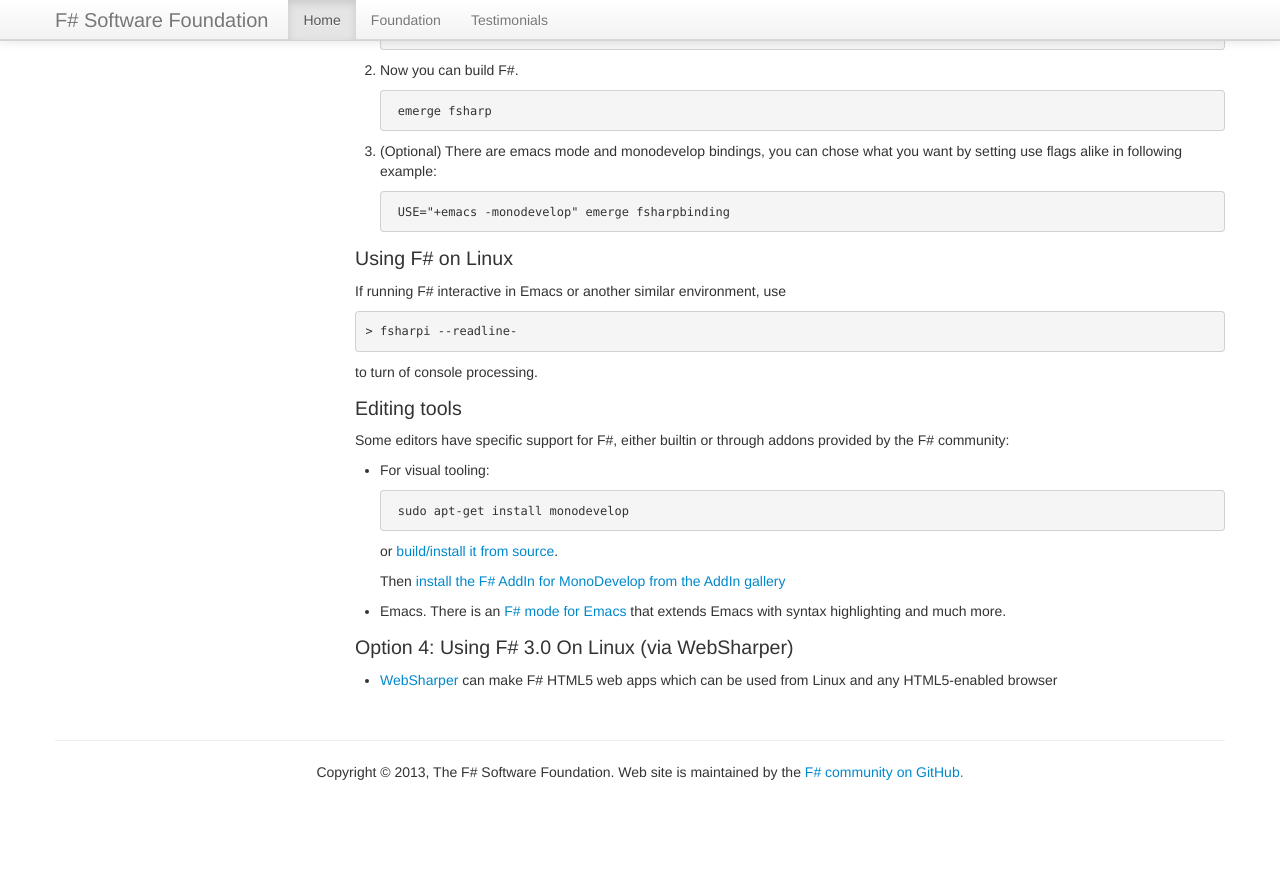
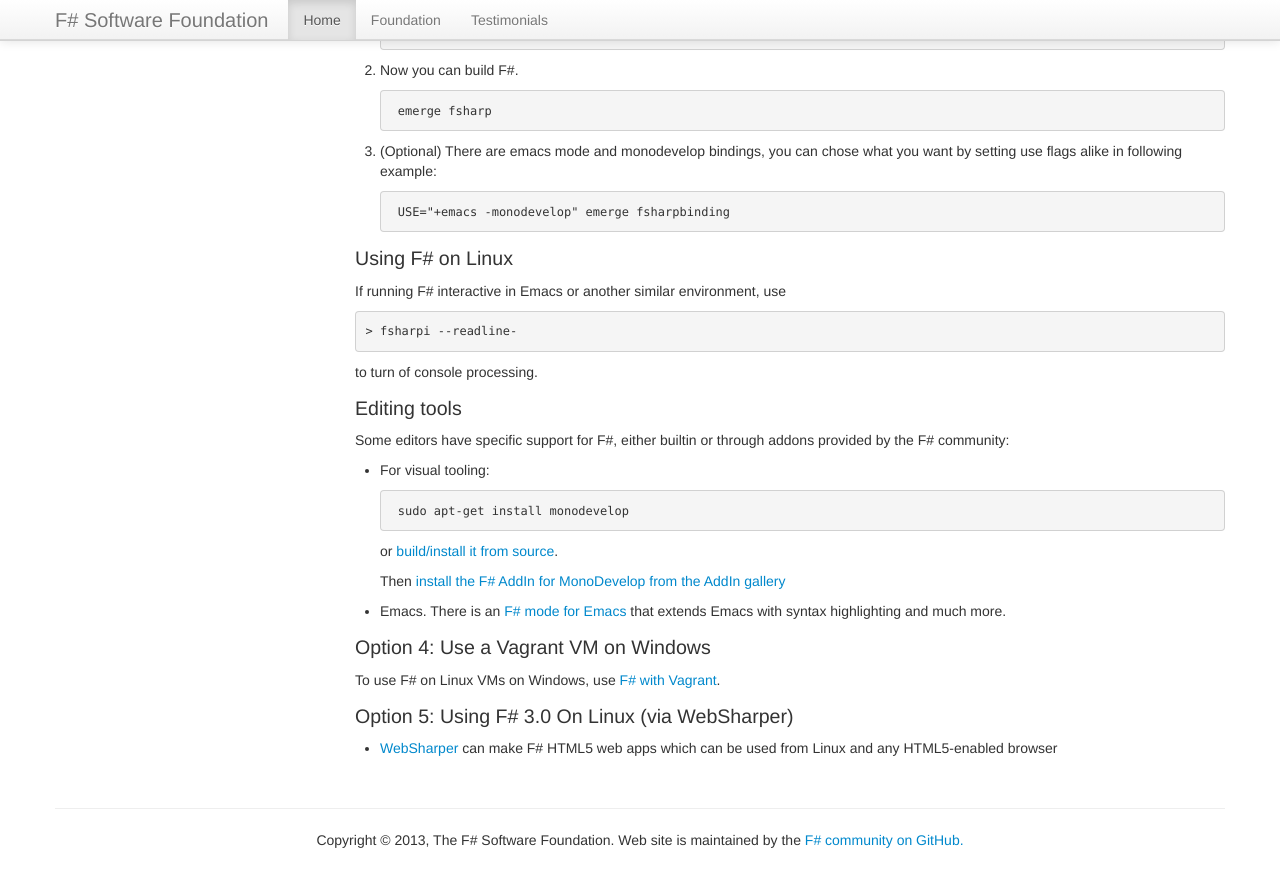
Before and after one commit to fsharp/fsharp.org, a Jekyll site: the page built from use/linux/index.md, in a window 1280 px wide and 900 px high, scrolled down 1622 px. Shown: the top 887 px of the window. Built offline with Jekyll 4.4.1, drawn with Linux system fonts in a browser that asks for light colours; nearby versions of some CDN libraries; some web fonts are replaced; comment, search, counter and statistics services are not loaded; before the commit the page ends 2454 px from its top, so only the background shows below that; some of the changed text lies outside the part shown.

Commit message:
Update index.md

```diff
--- a/use/linux/index.md
+++ b/use/linux/index.md
@@ -4,7 +4,7 @@
 headline: Use F# on Linux
 ---
 
-If you can help with Linux packages, please email the [F# Open Source Group](http://fsharp.github.com).
+To help with Linux packages, please email the [F# Open Source Group](http://fsharp.github.com).
 
 
 ### Option 1: Build and install the F# 3.0 runtime, compiler and tools
@@ -115,6 +115,11 @@
 
 * Emacs. There is an [F# mode for Emacs](http://fsharp.github.com/fsharpbinding/) that extends Emacs with syntax highlighting and much more.
 
-### Option 4: Using F# 3.0 On Linux (via WebSharper)
+### Option 4: Use a Vagrant VM on Windows
+
+To use F# on Linux VMs on Windows, use [F# with Vagrant](http://christoph.ruegg.name/blog/test-csharp-fsharp-on-mono-with-vagrant.html).
+
+
+### Option 5: Using F# 3.0 On Linux (via WebSharper)
 
 * [WebSharper](http://www.websharper.com) can make F# HTML5 web apps which can be used from Linux and any HTML5-enabled browser
```
